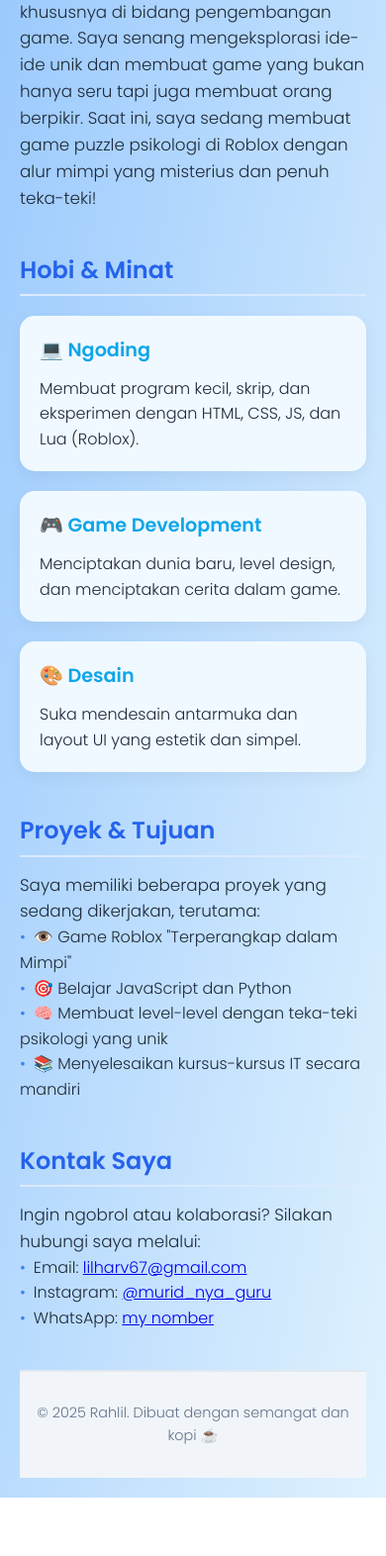
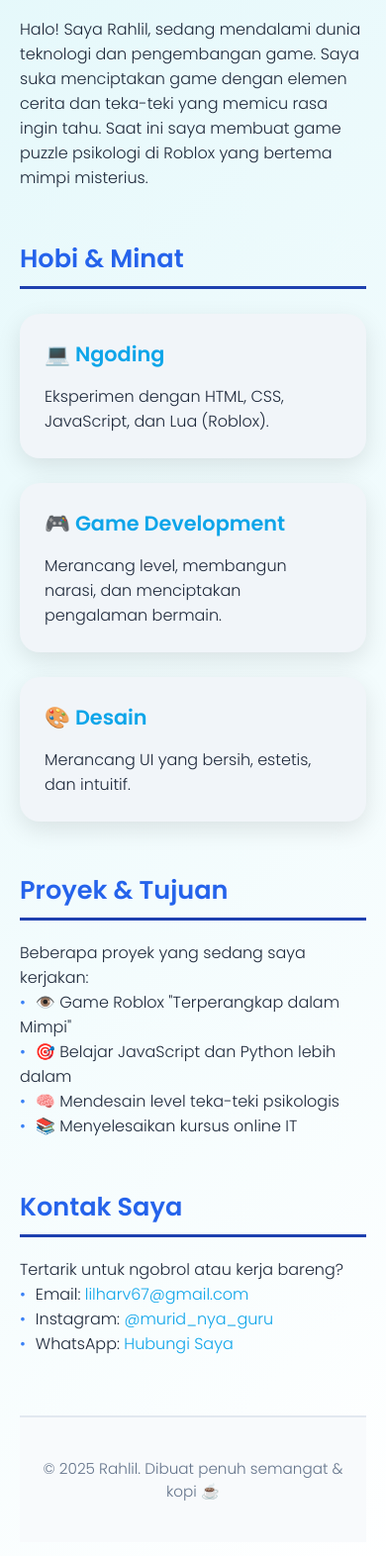
Before and after one commit to Rahlil-r11/Profile-gweeh-nih, a plain HTML site: page index.html in a window 390 px wide. Shown: the part 428-2000 px from the top of the page at 99% size. Before the commit the page ends 1941 px from the top, so only its background shows below. Drawn offline with Linux system fonts and the light colour scheme.

Commit message:
Update index.html

```diff
--- a/index.html
+++ b/index.html
@@ -4,9 +4,8 @@
   <meta charset="UTF-8" />
   <meta name="viewport" content="width=device-width, initial-scale=1.0" />
   <title>Profil Rahlil</title>
+  <link href="https://fonts.googleapis.com/css2?family=Poppins:wght@300;600&display=swap" rel="stylesheet">
   <style>
-    @import url('https://fonts.googleapis.com/css2?family=Poppins:wght@300;600&display=swap');
-
     * {
       margin: 0;
       padding: 0;
@@ -16,28 +15,38 @@
     }
 
     body {
-      background: linear-gradient(to bottom right, #93c5fd, #e0f2fe);
+      background: linear-gradient(135deg, #e0f7fa, #ffffff);
       color: #1e293b;
-      line-height: 1.6;
+      transition: background 0.6s, color 0.6s;
+    }
+
+    .dark-mode {
+      background: linear-gradient(135deg, #0f172a, #1e293b);
+      color: #f8fafc;
     }
 
     .container {
-      max-width: 1000px;
+      max-width: 1200px;
       margin: auto;
-      padding: 30px;
+      padding: 40px 20px;
     }
 
     header {
       text-align: center;
-      background-color: #3b82f6;
+      background: linear-gradient(to right, #3b82f6, #06b6d4);
       color: white;
-      padding: 50px 20px 30px;
-      border-radius: 0 0 30px 30px;
-      box-shadow: 0 5px 20px rgba(0,0,0,0.1);
+      padding: 60px 20px 40px;
+      border-radius: 0 0 50px 50px;
+      box-shadow: 0 10px 30px rgba(0,0,0,0.2);
+      transition: background 0.6s;
+    }
+
+    .dark-mode header {
+      background: linear-gradient(to right, #1e3a8a, #0e7490);
     }
 
     header h1 {
-      font-size: 2.8rem;
+      font-size: 3rem;
       margin-bottom: 10px;
     }
 
@@ -46,59 +55,75 @@
     }
 
     .profile-pic {
-      width: 160px;
-      height: 160px;
+      width: 180px;
+      height: 180px;
       border-radius: 50%;
       object-fit: cover;
-      margin: -80px auto 20px;
-      border: 5px solid white;
-      box-shadow: 0 0 15px rgba(0,0,0,0.2);
+      margin: -90px auto 30px;
+      border: 6px solid white;
+      box-shadow: 0 0 20px rgba(0,0,0,0.3);
       display: block;
     }
 
     section {
-      margin: 40px 0;
+      margin: 50px 0;
+      opacity: 0;
+      transform: translateY(50px);
+      transition: all 0.6s ease;
+    }
+
+    section.visible {
+      opacity: 1;
+      transform: translateY(0);
     }
 
     h2 {
-      font-size: 1.8rem;
-      margin-bottom: 15px;
+      font-size: 2rem;
+      margin-bottom: 20px;
       color: #2563eb;
-      border-bottom: 2px solid #dbeafe;
-      padding-bottom: 5px;
+      border-bottom: 3px solid #1e40af;
+      padding-bottom: 8px;
     }
 
-    .about p,
-    .goals p,
-    .contact p {
-      font-size: 1.05rem;
+    .dark-mode h2 {
+      color: #60a5fa;
+      border-bottom-color: #3b82f6;
     }
 
     .info-grid {
       display: flex;
       flex-wrap: wrap;
-      gap: 20px;
-      margin-top: 20px;
+      gap: 25px;
+      margin-top: 25px;
     }
 
     .info-box {
       flex: 1;
-      min-width: 200px;
-      background-color: #f0f9ff;
-      padding: 20px;
-      border-radius: 15px;
-      box-shadow: 0 5px 15px rgba(0,0,0,0.05);
-      transition: transform 0.3s ease;
+      min-width: 250px;
+      background-color: #f1f5f9;
+      padding: 25px;
+      border-radius: 20px;
+      box-shadow: 0 8px 25px rgba(0,0,0,0.1);
+      transition: all 0.4s ease;
+    }
+
+    .dark-mode .info-box {
+      background-color: #1e293b;
+      color: #e2e8f0;
     }
 
     .info-box:hover {
-      transform: translateY(-5px);
+      transform: translateY(-7px);
     }
 
     .info-box h3 {
-      font-size: 1.2rem;
+      font-size: 1.3rem;
       color: #0ea5e9;
-      margin-bottom: 10px;
+      margin-bottom: 15px;
+    }
+
+    .dark-mode .info-box h3 {
+      color: #38bdf8;
     }
 
     ul {
@@ -107,47 +132,54 @@
     }
 
     ul li::before {
-      content: "•";
+      content: "\2022";
       color: #3b82f6;
-      margin-right: 8px;
+      margin-right: 10px;
+    }
+
+    a {
+      color: #0ea5e9;
+      text-decoration: none;
+    }
+
+    .dark-mode a {
+      color: #93c5fd;
+    }
+
+    a:hover {
+      text-decoration: underline;
     }
 
     footer {
       text-align: center;
-      padding: 30px 10px;
-      font-size: 0.9rem;
+      padding: 40px 10px;
+      font-size: 0.95rem;
       color: #64748b;
-      background-color: #f1f5f9;
+      background-color: #f8fafc;
       border-top: 2px solid #e2e8f0;
-      margin-top: 40px;
+      margin-top: 60px;
+      transition: background 0.6s;
     }
 
-    /* RESPONSIVE */
-    @media screen and (max-width: 600px) {
+    .dark-mode footer {
+      background-color: #0f172a;
+      color: #94a3b8;
+      border-top-color: #1e293b;
+    }
+
+    @media screen and (max-width: 768px) {
       header h1 {
-        font-size: 2rem;
-      }
-
-      header p {
-        font-size: 1rem;
+        font-size: 2.4rem;
       }
 
       .profile-pic {
-        width: 120px;
-        height: 120px;
-        margin-top: -60px;
+        width: 130px;
+        height: 130px;
+        margin-top: -70px;
       }
 
       h2 {
-        font-size: 1.5rem;
-      }
-
-      .info-box {
-        min-width: 100%;
-      }
-
-      .container {
-        padding: 20px;
+        font-size: 1.6rem;
       }
     }
   </style>
@@ -159,14 +191,11 @@
       <p>Game Developer Pemula & Pembelajar Dunia IT</p>
     </header>
 
-    <img src="WhatsApp Image 2025-07-06 at 20.02.32_85aabf0f.jpg" alt="Foto Rahlil" class="profile-pic" />
+    <img src="image copy.png" alt="Foto Rahlil" class="profile-pic" />
 
     <section class="about">
       <h2>Tentang Saya</h2>
-      <p>
-        Halo! Saya Rahlil, seorang yang sedang belajar dan mendalami dunia teknologi, khususnya di bidang pengembangan game. Saya senang mengeksplorasi ide-ide unik dan membuat game yang bukan hanya seru tapi juga membuat orang berpikir.
-        Saat ini, saya sedang membuat game puzzle psikologi di Roblox dengan alur mimpi yang misterius dan penuh teka-teki!
-      </p>
+      <p>Halo! Saya Rahlil, sedang mendalami dunia teknologi dan pengembangan game. Saya suka menciptakan game dengan elemen cerita dan teka-teki yang memicu rasa ingin tahu. Saat ini saya membuat game puzzle psikologi di Roblox yang bertema mimpi misterius.</p>
     </section>
 
     <section class="hobbies">
@@ -174,43 +203,73 @@
       <div class="info-grid">
         <div class="info-box">
           <h3>💻 Ngoding</h3>
-          <p>Membuat program kecil, skrip, dan eksperimen dengan HTML, CSS, JS, dan Lua (Roblox).</p>
+          <p>Eksperimen dengan HTML, CSS, JavaScript, dan Lua (Roblox).</p>
         </div>
         <div class="info-box">
           <h3>🎮 Game Development</h3>
-          <p>Menciptakan dunia baru, level design, dan menciptakan cerita dalam game.</p>
+          <p>Merancang level, membangun narasi, dan menciptakan pengalaman bermain.</p>
         </div>
         <div class="info-box">
           <h3>🎨 Desain</h3>
-          <p>Suka mendesain antarmuka dan layout UI yang estetik dan simpel.</p>
+          <p>Merancang UI yang bersih, estetis, dan intuitif.</p>
         </div>
       </div>
     </section>
 
     <section class="goals">
       <h2>Proyek & Tujuan</h2>
-      <p>Saya memiliki beberapa proyek yang sedang dikerjakan, terutama:</p>
+      <p>Beberapa proyek yang sedang saya kerjakan:</p>
       <ul>
         <li>👁️ Game Roblox "Terperangkap dalam Mimpi"</li>
-        <li>🎯 Belajar JavaScript dan Python</li>
-        <li>🧠 Membuat level-level dengan teka-teki psikologi yang unik</li>
-        <li>📚 Menyelesaikan kursus-kursus IT secara mandiri</li>
+        <li>🎯 Belajar JavaScript dan Python lebih dalam</li>
+        <li>🧠 Mendesain level teka-teki psikologis</li>
+        <li>📚 Menyelesaikan kursus online IT</li>
       </ul>
     </section>
 
     <section class="contact">
       <h2>Kontak Saya</h2>
-      <p>Ingin ngobrol atau kolaborasi? Silakan hubungi saya melalui:</p>
+      <p>Tertarik untuk ngobrol atau kerja bareng?</p>
       <ul>
         <li>Email: <a href="mailto:lilharv67@gmail.com">lilharv67@gmail.com</a></li>
-        <li>Instagram: <a href="https://instagram.com/murid_nya_guru">@murid_nya_guru</a></li>
-        <li>WhatsApp: <a href="https://wa.me/6285714000682">my nomber</a></li>
+        <li>Instagram: <a href="https://instagram.com/murid_nya_guru" target="_blank">@murid_nya_guru</a></li>
+        <li>WhatsApp: <a href="https://wa.me/6285714000682" target="_blank">Hubungi Saya</a></li>
       </ul>
     </section>
 
     <footer>
-      &copy; 2025 Rahlil. Dibuat dengan semangat dan kopi ☕
+      &copy; 2025 Rahlil. Dibuat penuh semangat & kopi ☕
     </footer>
   </div>
+
+  <script>
+    const toggleBtn = document.createElement('button');
+    toggleBtn.textContent = '🌙 Dark Mode';
+    Object.assign(toggleBtn.style, {
+      position: 'fixed', top: '20px', right: '20px', padding: '10px 16px',
+      backgroundColor: '#1e3a8a', color: '#fff', border: 'none', borderRadius: '8px',
+      cursor: 'pointer', zIndex: 1000, fontSize: '14px'
+    });
+    document.body.appendChild(toggleBtn);
+
+    toggleBtn.addEventListener('click', () => {
+      document.body.classList.toggle('dark-mode');
+      toggleBtn.textContent = document.body.classList.contains('dark-mode') ? '☀️ Light Mode' : '🌙 Dark Mode';
+    });
+
+    const sections = document.querySelectorAll('section');
+    const reveal = () => {
+      sections.forEach(section => {
+        const top = section.getBoundingClientRect().top;
+        const threshold = window.innerHeight / 1.2;
+        if (top < threshold) {
+          section.classList.add('visible');
+        }
+      });
+    };
+
+    window.addEventListener('scroll', reveal);
+    window.addEventListener('load', reveal);
+  </script>
 </body>
 </html>
```
